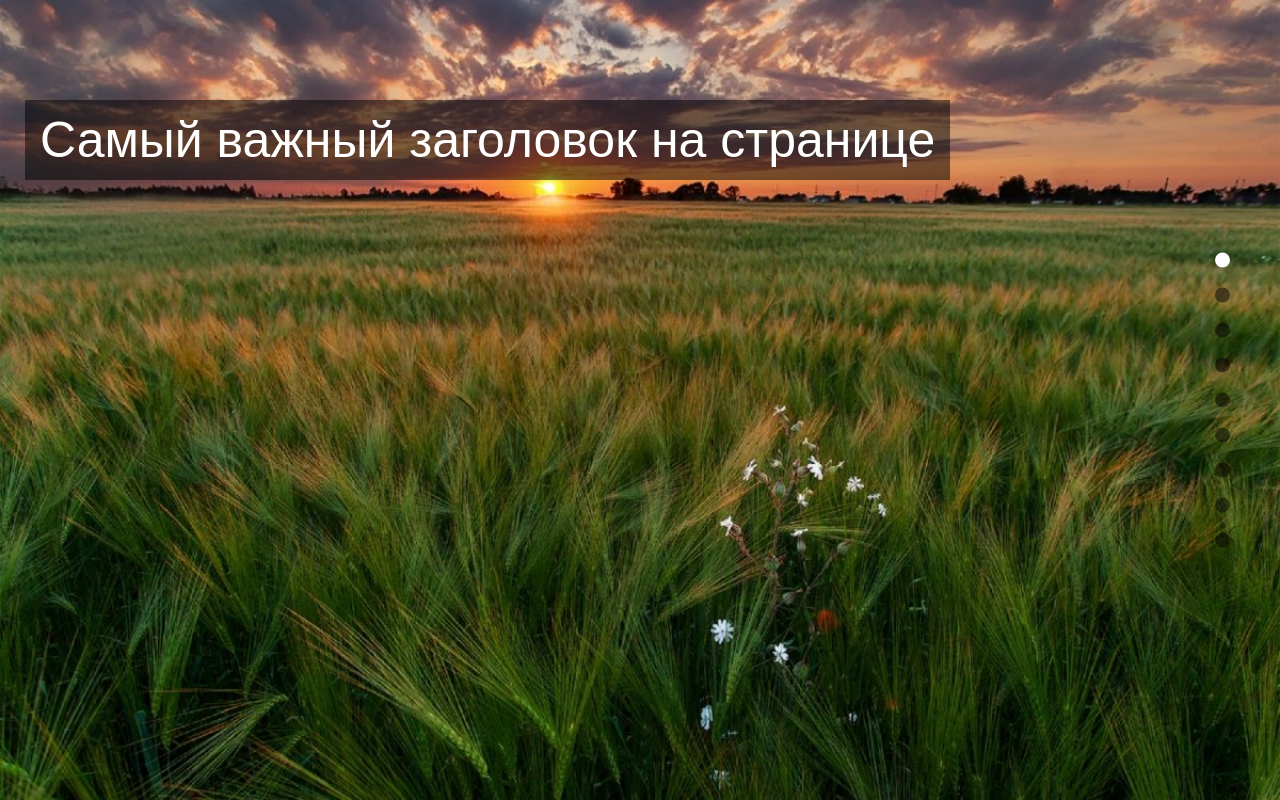
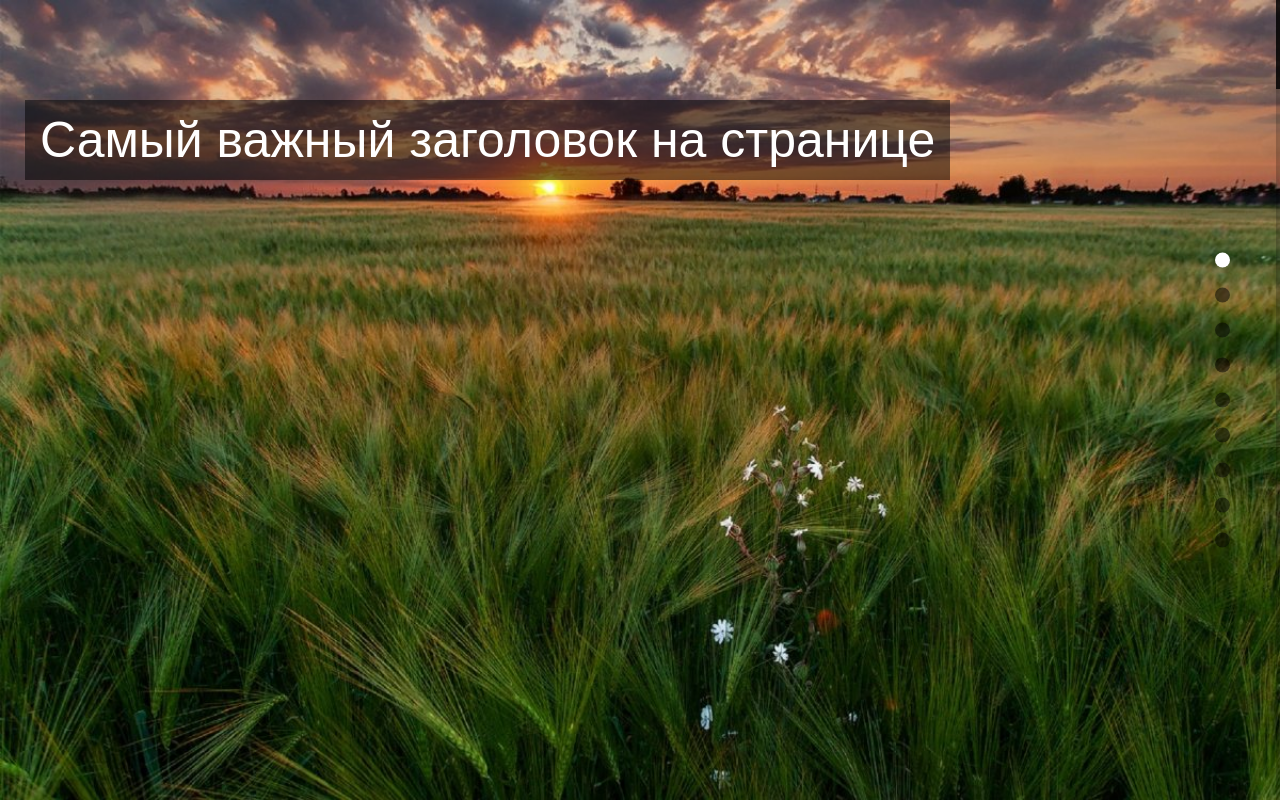
Before and after one commit to randominical/swiper_landing, a plain HTML site: page index.html in a window 1280 px wide. Drawn offline with nearby package versions, Linux system fonts and the light colour scheme.

Commit message:
скролл

```diff
--- a/style.css
+++ b/style.css
@@ -75,6 +75,22 @@ body {
 .page__bullet_active {
     background-color: #fff;
 }
+.page__scroll {
+    position: absolute;
+    top: 0;
+    right: 0;
+    width: 4px;
+    height: 100%;
+    background-color: rgba(0, 0, 0, 0.2);
+}
+.page__drag-scroll {
+    position: absolute;
+    top: 0;
+    left: 0;
+    width: 100%;
+    background-color: rgba(0, 0, 0, 0.8);
+    cursor: pointer;
+}
 /*----------------*/
 .screen {
     flex: 1 0 100%;
```
